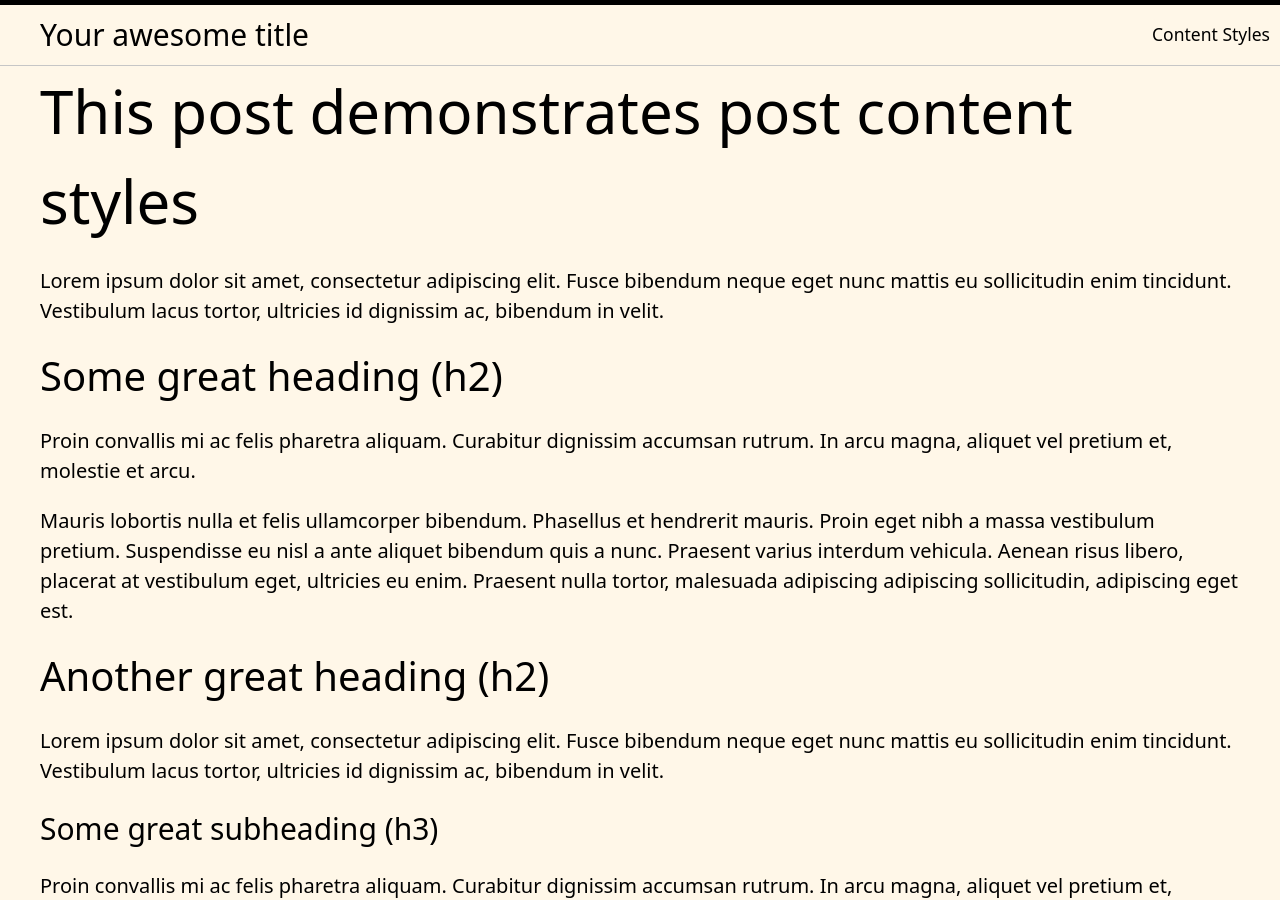
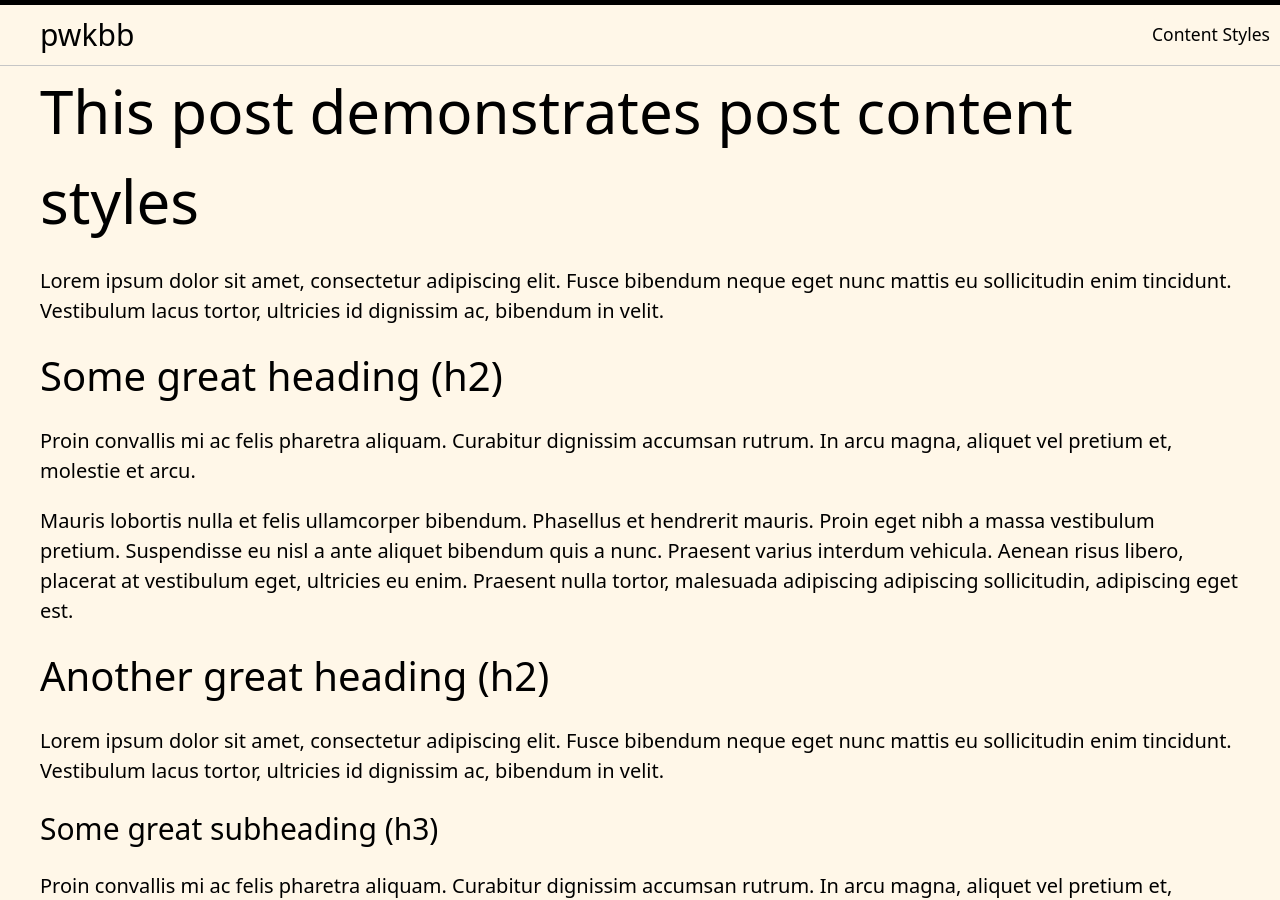
Before and after one commit to cristian-sulea/jekyll-theme-pwkbb, a Jekyll site: the page built from site/page-content.md, in a window 1280 px wide and 900 px high. Built offline with Jekyll 4.4.1, drawn with Linux system fonts in a browser that asks for light colours; part of the change alters nothing that is shown.

Commit message:
test site - title/description

```diff
--- a/site/_config.yml
+++ b/site/_config.yml
@@ -18,19 +18,19 @@
 # You can create any custom variable you would like, and they will be accessible
 # in the templates via {{ site.myvariable }}.
 
-title: Your awesome title
+title: pwkbb
 email: your-email@example.com
 description: >- # this means to ignore newlines until "baseurl:"
-  Write an awesome description for your new site here. You can edit this
-  line in _config.yml. It will appear in your document head meta (for
-  Google search results) and in your feed.xml site description.
+  Personal Website and Knowledge Base (created and saved as a Blog)
+
+url: "" # the base hostname & protocol for your site, e.g. http://example.com
 baseurl: "" # the subpath of your site, e.g. /blog
-url: "" # the base hostname & protocol for your site, e.g. http://example.com
+
 twitter_username: jekyllrb
 github_username:  jekyll
 
 # Build settings
-theme: minima
+# theme: minima
 plugins:
   - jekyll-feed
 
```
